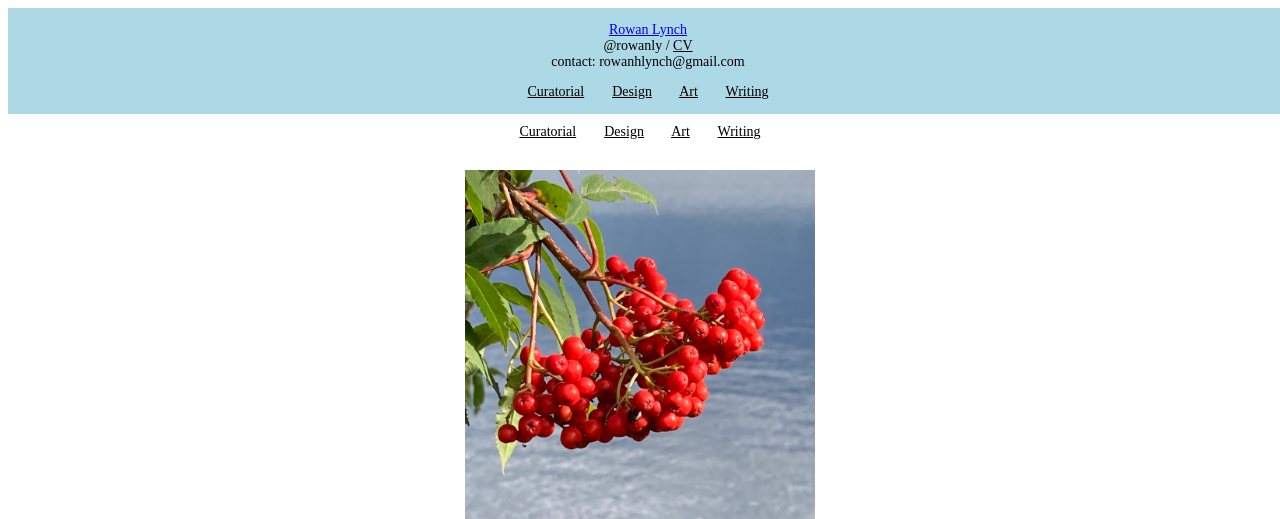
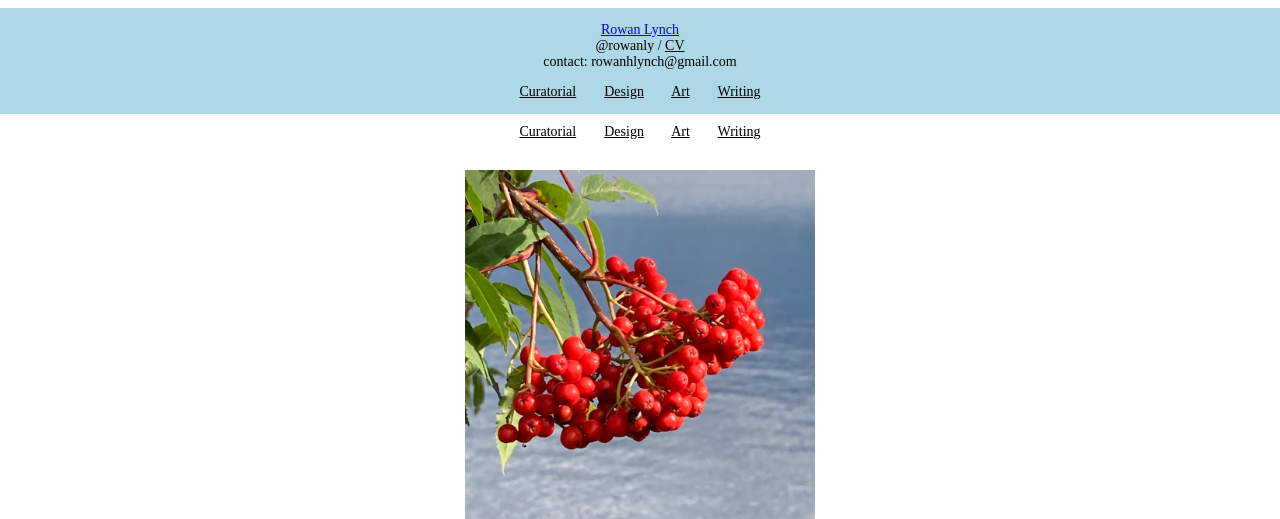
Before and after one commit to rowanpersonal/rowanpersonal.github.io, a PHP site: page /index.html in a window 1280 px wide. Shown: the top 519 px of the page. Run offline with PHP 8.4, Linux system fonts and the light colour scheme.

Commit message:
Update site_style.css

```diff
--- a/pages/site_style.css
+++ b/pages/site_style.css
@@ -19,8 +19,9 @@ li {
 .header
  {text-align: center;
   width: 100%;
-  margin-left: auto;
-  margin-right: auto;
+
+    left: 50%;
+    transform: translate(-50%, 0);
 
 position: fixed;
  overflow: scroll;
```
